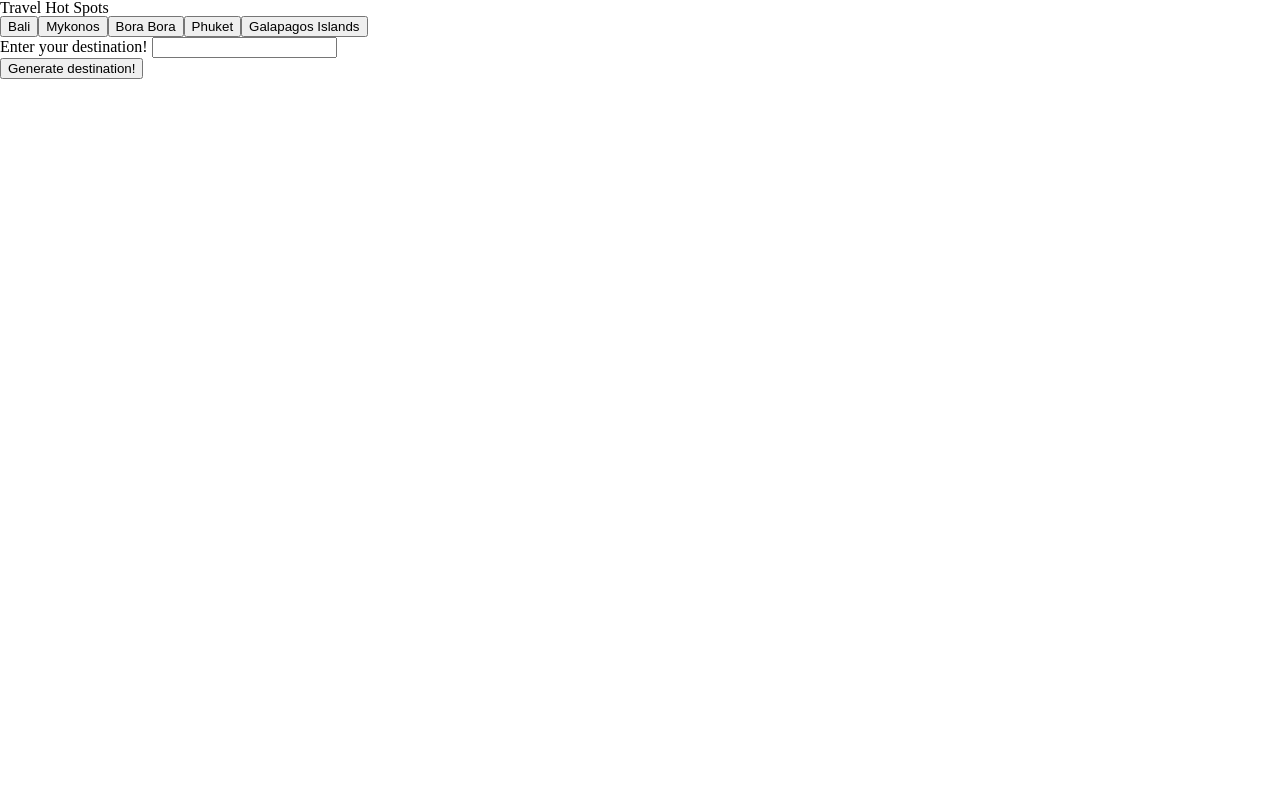
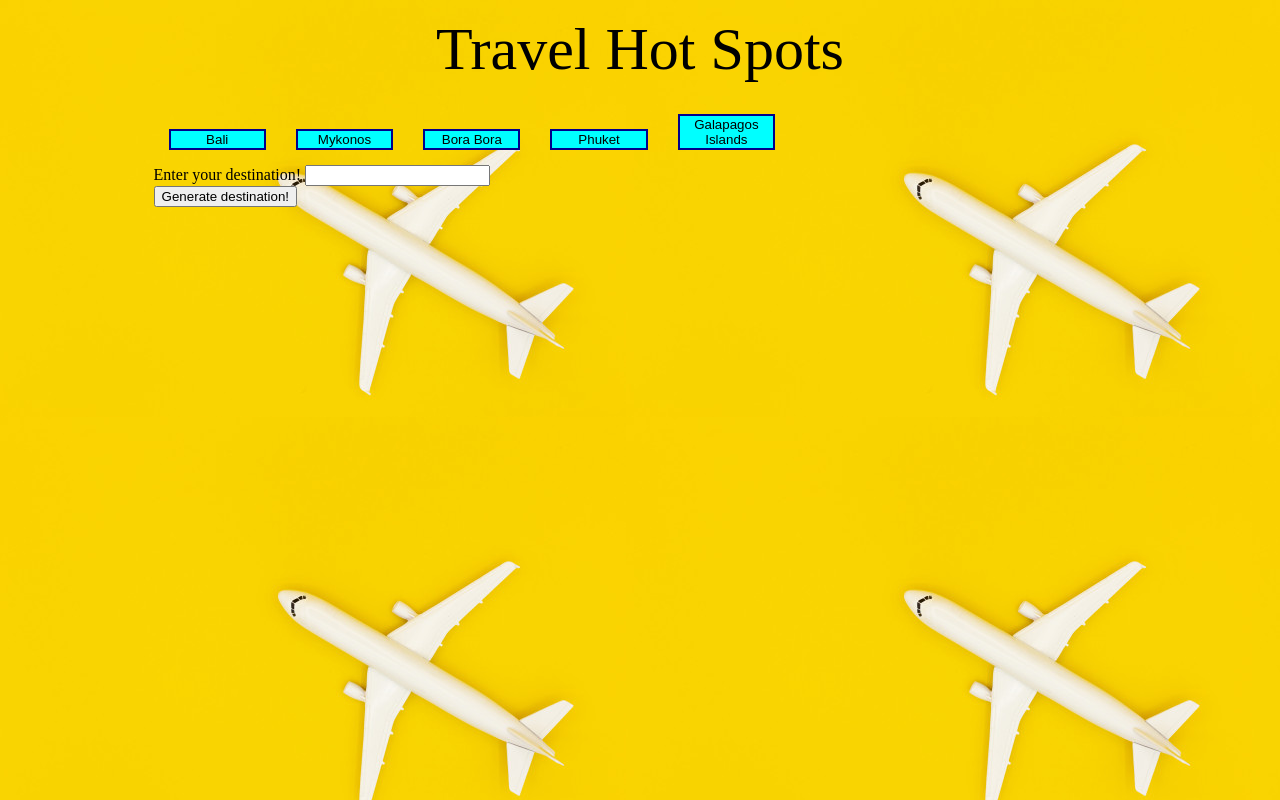
Before and after one commit to jake-m-carlson/GifTastic, a plain HTML site: page index.html in a window 1280 px wide. Drawn offline with nearby package versions, Linux system fonts and the light colour scheme.

Commit message:
started css styling

```diff
--- a/assets/css/style.css
+++ b/assets/css/style.css
@@ -1,11 +1,36 @@
-.places{
-    width: 21%;
+body {
+    background: url(../images/airplane.jpg);
 }
-img{
+#container {
+    margin-left: 12%;
+    margin-right: 12%;
+}
+.destinations {
+    width: 10%;
+    background-color: aqua;
+    border: solid darkblue 2px;
+    margin: 15px;
+}
+.places {
+    width: 31%;
+}
+h1 {
+    margin: 2%;
+    text-align: center;
+    font-size: 60px;
+}
+img {
     width: 100%;
     height: auto;
 }
-#images{
+#images {
     display: flex;
     flex-wrap: wrap;
+
 }
+/* style buttons, color, font  */
+/* border around gifs? */
+/* background image for page */
+/* find font for page */
+/*  */
+/*  */
```
Also changed, not shown: assets/images/airplane.jpg (added).
